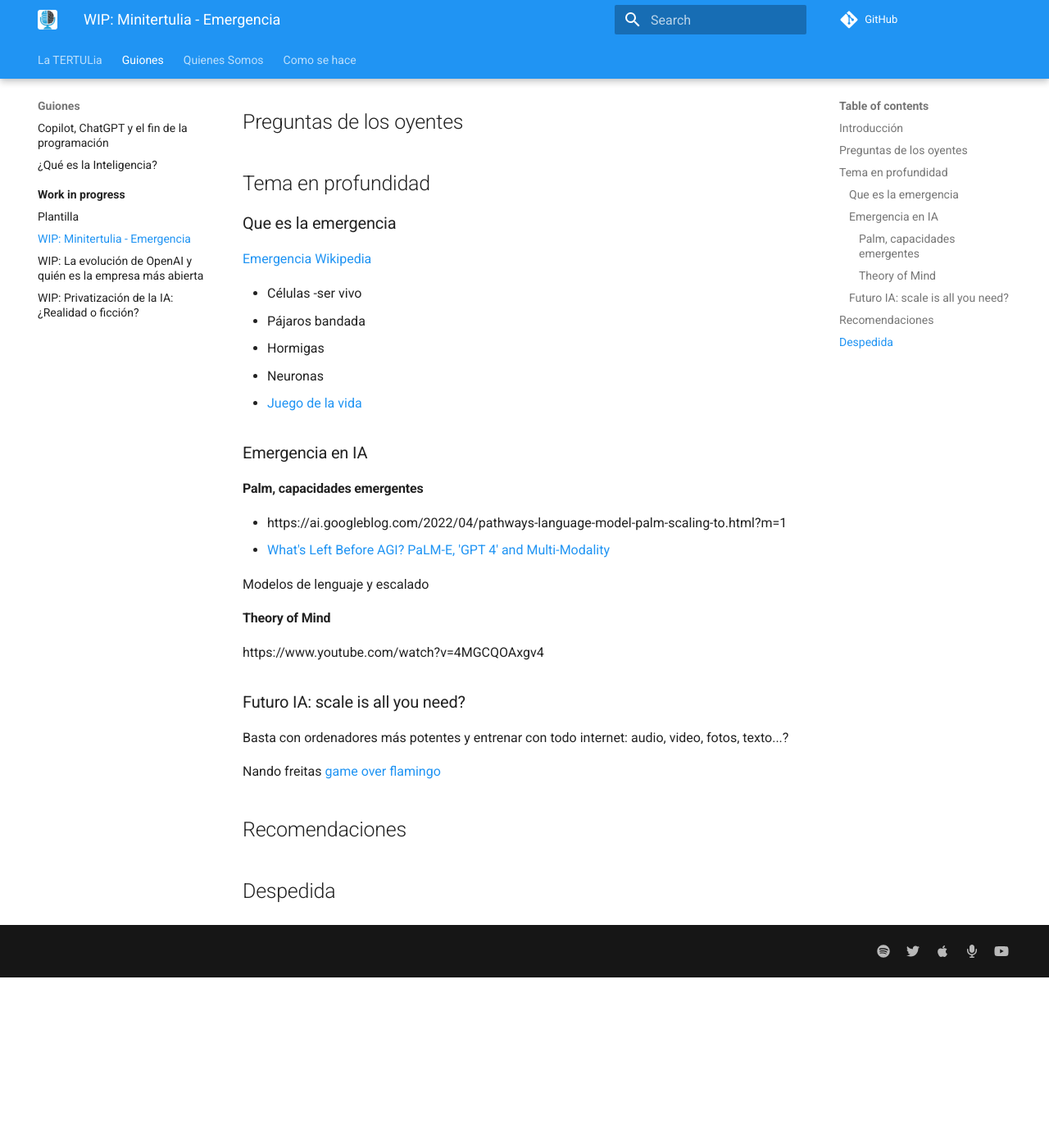
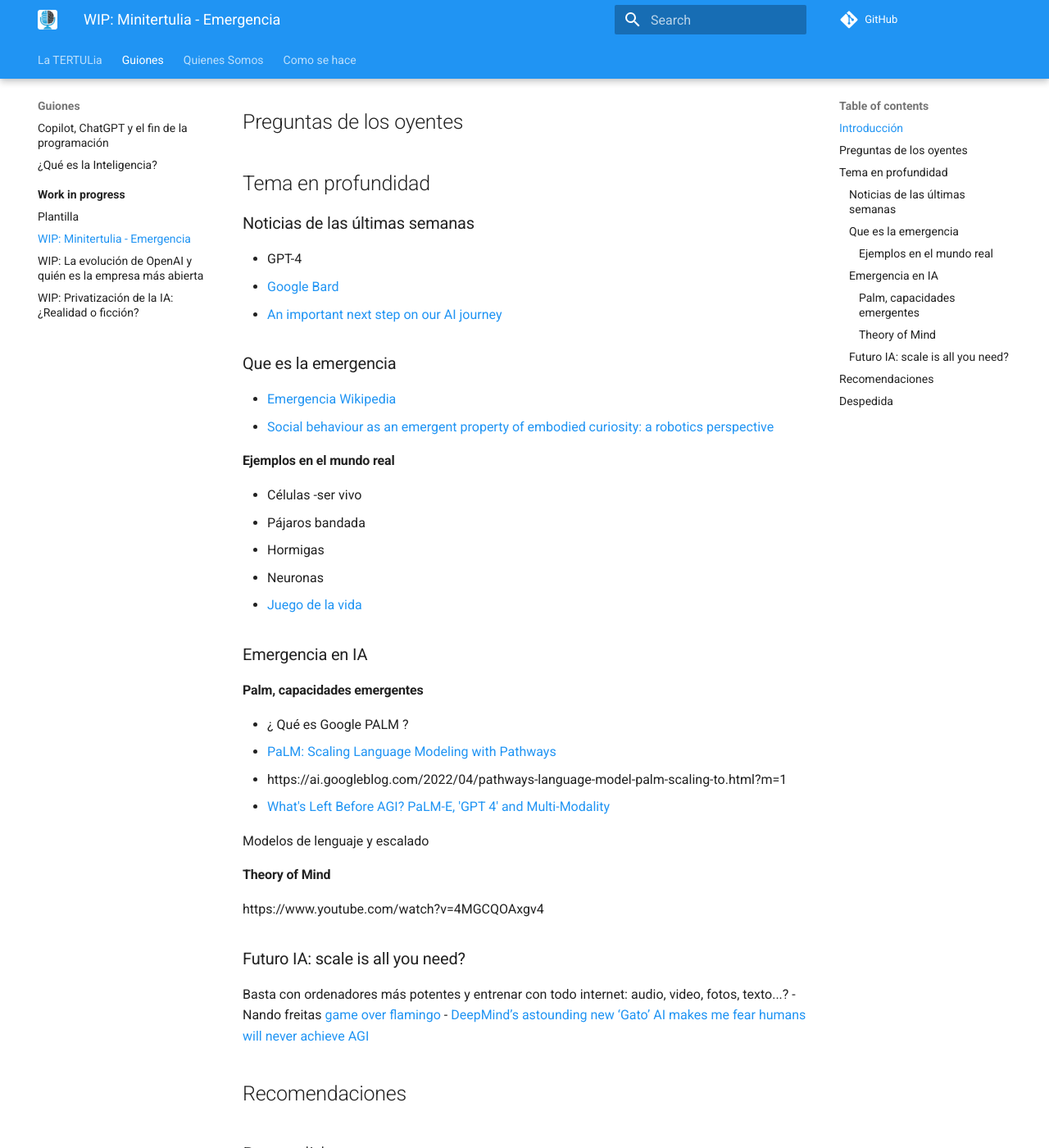
Before and after one commit to ironbar/tertulia_inteligencia_artificial, an MkDocs documentation site: the page built from docs/guiones/work-in-progress/wip_minitertulia_emergencia.md, in a window 1280 px wide and 1400 px high, scrolled down 288 px. Shown: the whole window at 82% size. Built offline with MkDocs 1.6.1 and Material for MkDocs 9.7.7, drawn with Linux system fonts in a browser that asks for light colours; comment, search, counter and statistics services are not loaded; before the commit the page ends 1480 px from its top, so only the background shows below that.

Commit message:
Update wip_emergency

```diff
--- a/docs/guiones/work-in-progress/wip_minitertulia_emergencia.md
+++ b/docs/guiones/work-in-progress/wip_minitertulia_emergencia.md
@@ -8,9 +8,18 @@
 
 ## Tema en profundidad
 
+### Noticias de las últimas semanas
+
+- GPT-4
+- [Google Bard](https://bard.google.com/)
+- [An important next step on our AI journey](https://blog.google/technology/ai/bard-google-ai-search-updates/)
+
 ### Que es la emergencia
 
-[Emergencia Wikipedia](https://es.wikipedia.org/wiki/Emergencia_(filosof%C3%ADa))
+- [Emergencia Wikipedia](https://es.wikipedia.org/wiki/Emergencia_(filosof%C3%ADa))
+- [Social behaviour as an emergent property of embodied curiosity: a robotics perspective](https://www.ncbi.nlm.nih.gov/pmc/articles/PMC6452242/)
+
+#### Ejemplos en el mundo real
 
 - Células -ser vivo
 - Pájaros bandada
@@ -22,6 +31,8 @@
 
 #### Palm, capacidades emergentes
 
+- ¿ Qué es Google PALM ?
+  - [PaLM: Scaling Language Modeling with Pathways](https://arxiv.org/pdf/2204.02311.pdf)
 - https://ai.googleblog.com/2022/04/pathways-language-model-palm-scaling-to.html?m=1
 - [What's Left Before AGI? PaLM-E, 'GPT 4' and Multi-Modality](https://www.youtube.com/watch?v=EzEuylNSn-Q)
 
@@ -34,8 +45,8 @@
 ### Futuro IA: scale is all you need?
 
 Basta con ordenadores más potentes y entrenar con todo internet: audio, video, fotos, texto...?
-
-Nando freitas [game over flamingo](https://twitter.com/NandoDF/status/1523591529671012354)
+- Nando freitas [game over flamingo](https://twitter.com/NandoDF/status/1523591529671012354)
+- [DeepMind’s astounding new ‘Gato’ AI makes me fear humans will never achieve AGI](https://thenextweb.com/news/deepminds-astounding-new-gato-ai-makes-fear-humans-will-never-achieve-agi)
 
 ## Recomendaciones
 
```
